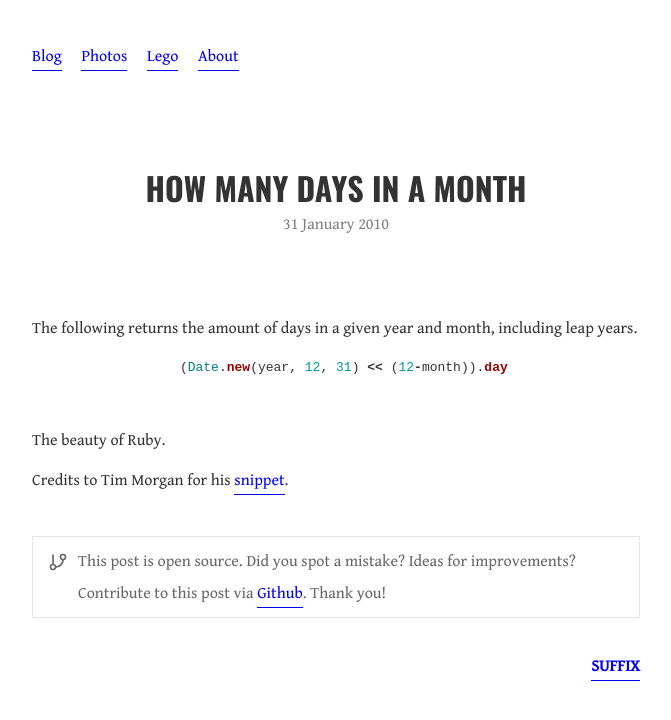
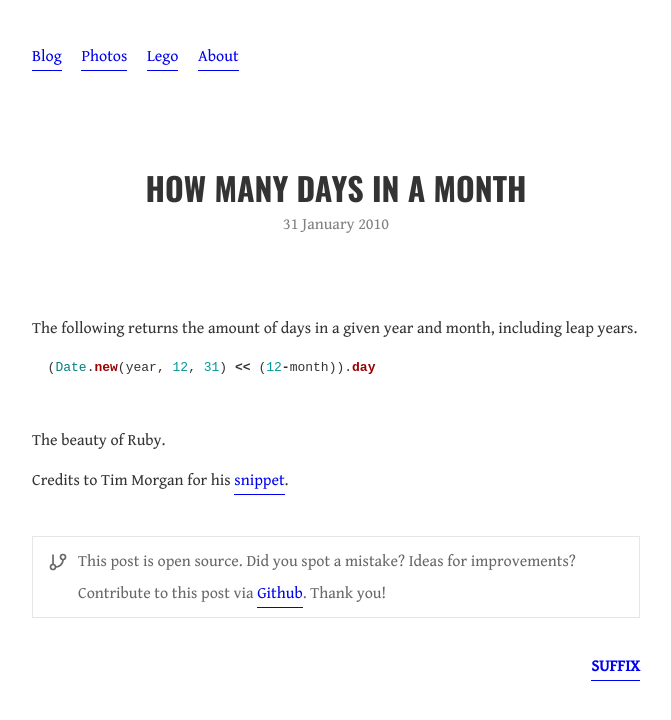
Before and after one commit to cimm/suffix, a Jekyll site: the page built from _posts/2010-01-31-ruby-days-in-month.html, in a window 1280 px wide. Shown: the top 720 px of the page, without its empty margins (304-975 px from the left). Built offline with Jekyll 4.4.1, drawn with Linux system fonts in a browser that asks for light colours.

Commit message:
Don't centrally align code blocks

```diff
--- a/_sass/_main.scss
+++ b/_sass/_main.scss
@@ -115,15 +115,6 @@ body {
     grid-column: middle-left / span 2;
   }
 
-  .download {
-    margin: 2em 0;
-    text-align: center;
-
-    img {
-      vertical-align: bottom;
-    }
-  }
-
   .hidden {
     display: none;
   }
--- a/_sass/_posts.scss
+++ b/_sass/_posts.scss
@@ -29,11 +29,23 @@ header.post {
 }
 
 .notice {
-  border: 1px solid lighten($muted, 40%);
-  grid-column: middle-left / span 2;
-
   background: url('/assets/git-branch.svg') 15px 15px no-repeat;
   background-size: 20px;
+  border: 1px solid lighten($muted, 40%);
+  color: darken($muted, 10%);
+  grid-column: middle-left / span 2;
   padding-left: 45px;
-  color: darken($muted, 10%);
 }
+
+.download {
+  margin: 2em 0;
+  text-align: center;
+
+  img {
+    vertical-align: bottom;
+  }
+}
+
+.highlight {
+  text-align: left;
+}
```
